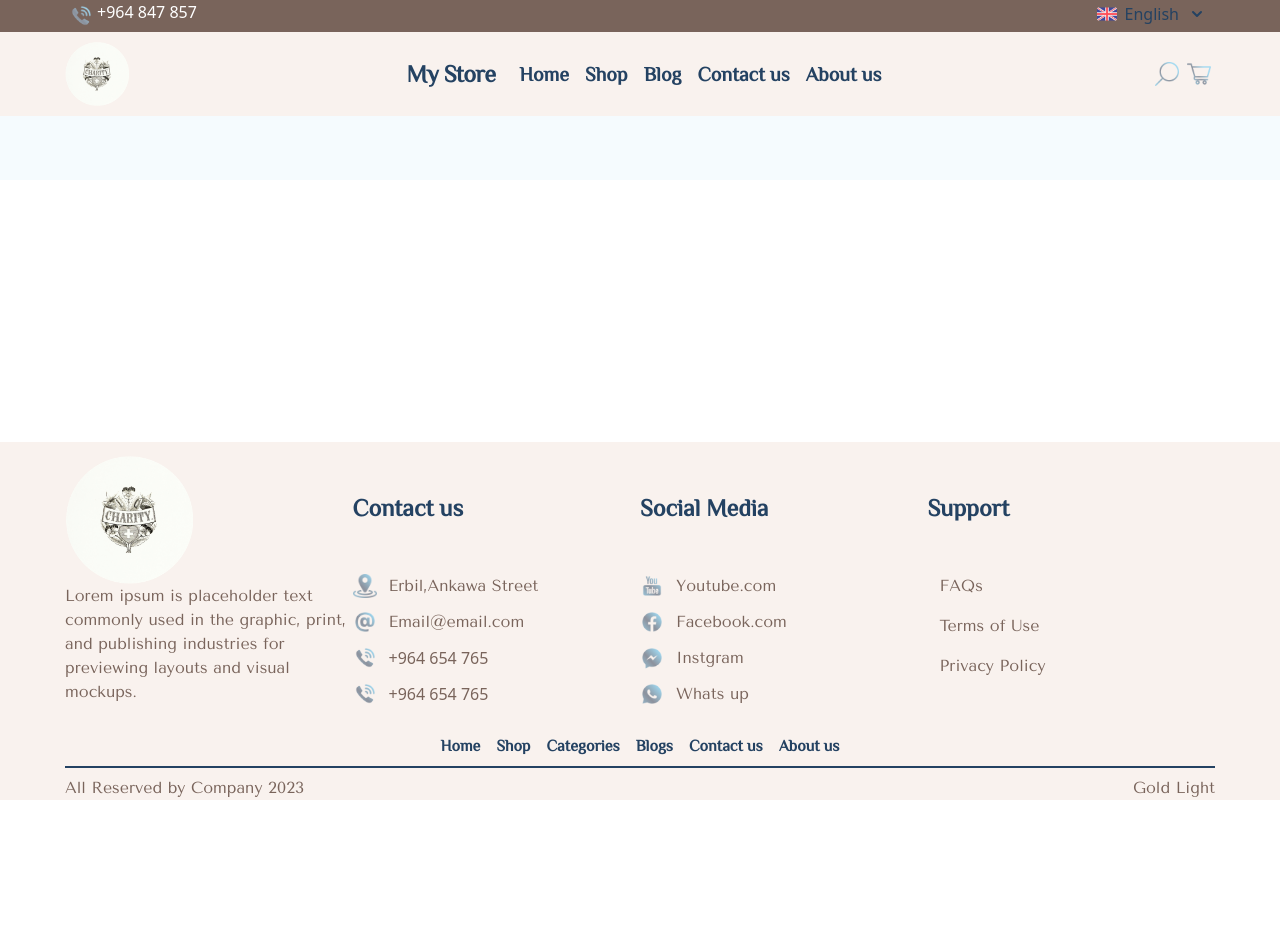
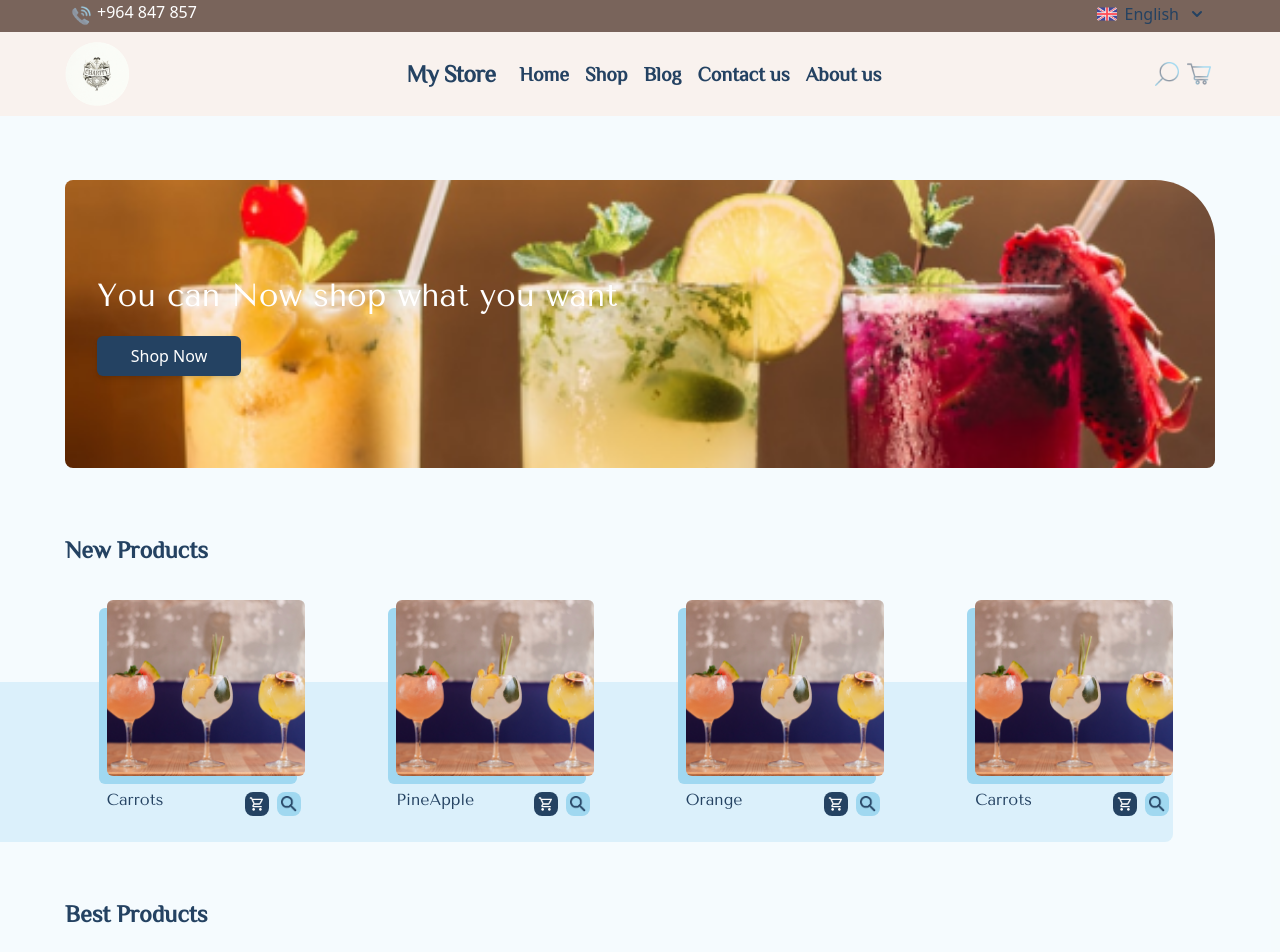
Before and after one commit to ENG9MANAR9SC/shop, a Vue app: page / in a window 1280 px wide. Shown: the top 952 px of the page. Before the commit the page ends 800 px from the top, so only its background shows below. Built offline with nearby package versions, Linux system fonts and the light colour scheme.

Commit message:
update some features

```diff
--- a/src/components/categories/card.vue
+++ b/src/components/categories/card.vue
@@ -4,7 +4,7 @@
             <img src="/icons/drinks/drink3.png" alt="drink" class="w-full rounded-t-[30px]">
             <h2 class="h-header px-2 my-2">{{ title }}</h2>
             <div class="text-base text-primary font-tenor px-2 overflow-hidden text-ellipsis h-48 my-2">{{ description }}</div>
-            <button class="bg-secondery text-white px-8 py-2 rounded-[30px] font-tenor m-3">Shop Now</button>
+            <RouterLink to="/product"><button class="bg-secondery text-white px-8 py-2 rounded-[30px] font-tenor m-3">Shop Now</button></RouterLink>
         </div>
     </div>
 </template>
--- a/src/components/categories/index.vue
+++ b/src/components/categories/index.vue
@@ -25,7 +25,7 @@
         <div class="flex justify-center mt-8">
             <button class="px-8 py-2 bg-secondery text-white rounded-[30px] font-tenor">Load More</button>
         </div>
-
+        <!-- New Products -->
         <div class=" relative mt-16 mb-8">
             <div class="c-container">
                     <h2 class="h-header">New Products</h2>
@@ -35,7 +35,7 @@
             </div>
             <div class="absolute bg-primary-blue opacity-30 h-40 w-11/12 top-1/2 rounded-tr-[60px] rounded-br-lg z-[-2]"></div>
         </div>
-
+        <!-- Best Products -->
         <div class=" relative mt-16 mb-8">
             <div class="c-container">
                     <h2 class="h-header">Best Products</h2>
@@ -111,7 +111,7 @@
 </template>
 <script>
 import category from "../categories/card.vue";
-import cardnew from "../cardnew.vue";
+import cardnew from "../utilities/cardnew.vue";
 export default {
   data() {
     return {
--- a/src/components/footer.vue
+++ b/src/components/footer.vue
@@ -61,7 +61,7 @@
                 <a href="" class="mx-2">About us</a>
             </div>
             <!-- Line -->
-            <div class="width-full h-0.5 bg-secondery my-2 "></div>
+            <div class="width-full h-0.5 bg-secondery my-2"></div>
             <!-- 2023 -->
             <div class="flex justify-between text-base font-tenor text-primary">
                 <div>All Reserved by Company 2023</div>
--- a/src/components/header.vue
+++ b/src/components/header.vue
@@ -17,11 +17,11 @@
             <div class="bg-bglight font-philosopher font-bold">
                 <div class="c-container flex justify-between items-center">
                     <div class="">
-                        <img src="/icons/logo.png" alt="" class="w-16 h-auto">
+                        <RouterLink to="/"><img src="/icons/logo.png" alt="" class="w-16 h-auto"></RouterLink>
                     </div>
 
                     <!-- list Desktop & mobile -->
-                    <nav class="flex items-center justify-between flex-wrap bg-blue-500 p-6">
+                    <nav class="flex items-center justify-between flex-wrap p-6">
                         <div class="flex items-center flex-shrink-0 text-secondery mr-6">
                             <i class="fas fa-shopping-cart fa-2x"></i>
                             <span class=" text-xl tracking-tight ml-2">My Store</span>
--- a/src/components/home.vue
+++ b/src/components/home.vue
@@ -1,5 +1,93 @@
 <template>
-    <div class="text-3xl ">
+    <div class="">
+        <div class="c-container relative">
+            <!-- Banner Image alt="Banner Image"-->
+            <img class="w-full lg:h-72 sm:h-36 object-cover rounded-tl-lg rounded-tr-[60px] rounded-b-lg" src="/icons/drinks/drink1.png" >
+            <!-- Text and Buttons Above Image -->
+            <div class="absolute top-0 left-8 h-full flex flex-col justify-center p-4">
+                <h2 class="text-white text-2xl font-tenor mb-4">You can Now shop what you want</h2>
+                <RouterLink to="/product">
+                    <button class="bg-secondery text-white py-2 px-2 rounded-md shadow-md hover:shadow-lg transition duration-300 w-36">Shop Now</button>
+                </RouterLink>
+            </div>
+        </div>
+
+         <!-- New Products -->
+    <div class=" relative mt-16 mb-8">
+            <div class="c-container">
+                    <h2 class="h-header">New Products</h2>
+                    <div class="flex flex-wrap justify-between gap-2">
+                        <cardnew v-for="cardnew in cardnews" :key="cardnew.title" :title="cardnew.title" :image="cardnew.image" class="lg:w-1/5 md:w-1/3 sm:w-1/2"/>
+                    </div>
+            </div>
+            <div class="absolute bg-primary-blue opacity-30 h-40 w-11/12 top-1/2 rounded-tr-[60px] rounded-br-lg z-[-2]"></div>
+        </div>
+        <!-- Best Products -->
+        <div class=" relative mt-16 mb-8">
+            <div class="c-container">
+                    <h2 class="h-header">Best Products</h2>
+                    <div class="flex flex-wrap justify-between gap-2">
+                        <cardnew v-for="cardnew in cardnews" :key="cardnew.title" :title="cardnew.title"  :image="cardnew.image" class="lg:w-1/5 md:w-1/3 sm:w-1/2"/>
+                    </div>
+            </div>
+             <div class="absolute bg-primary-orange opacity-30 h-40 w-11/12 top-1/2 rounded-tr-[60px] rounded-br-lg z-[-2]"></div>
+        </div>
 
     </div>
 </template>
+
+<script>
+
+import cardnew from "./utilities/cardnew.vue";
+export default {
+  data() {
+    return {
+       /*  categories: [
+        {
+          title: "Category 1",
+          description: "Lorem used in the graphic, print, and  industries for previewing layouts and visual mockups Lorem used in the graphic, print, and  industries for previewing .",
+          image: "../icons/drinks/drink1.png",
+        },
+        {
+          title: "Category 2",
+          description: "Lorem used in the graphic, print, and  industries for previewing layouts and visual mockups Lorem used in the graphic, print, and  industries for previewing .",
+          image: "../icons/drinks/drink2.png",
+        },
+        {
+          title: "Category 3",
+          description: "dustries for previewing in the graphic, print, and ",
+          image: "../icons/drinks/drink3.png",
+        },
+        {
+          title: "Category 4",
+          description: "This is the description for card 4.",
+          image: "../icons/drinks/drink4.png",
+        },
+        ], */
+        cardnews: [
+                {
+                    title:"Carrots",
+                    image: "/icons/drinks/drink1.png",
+                },
+                {
+                    title:"PineApple",
+                    image: "/icons/drinks/drink2.png",
+                },
+                {
+                    title:"Orange",
+                    image: "/icons/drinks/drink3.png",
+                },
+                {
+                    title:"Carrots",
+                    image: "/icons/drinks/drink4.png",
+                }
+        ],
+           };
+        },
+        components: {
+            /* category, */
+            cardnew,
+        },
+
+};
+        </script>
--- a/src/components/products/cart.vue
+++ b/src/components/products/cart.vue
@@ -11,7 +11,7 @@
             </li>
         </ul>
 
-        <div>
+        <div class="w-1/4">
             <div class="custom-bgcolor p-0.5 rounded-lg">
                 <div class="bg-white p-2 rounded-lg">
                     <img src="icons/drinks/drink1.png" alt="" class="w-64 h-44 object-cover rounded-t-lg">
@@ -20,9 +20,13 @@
                         <span>Price</span>
                         <span class="mx-1">150$</span>
                     </div>
-                    <div class="my-1">
+                    <div class="my-1 flex font-tenor ">
                         <span>Num</span>
-                        <span class="mx-1">2</span>
+                        <div class="border rounded-md p-1 w-1/2 mx-1 flex justify-between font-bold">
+                            <span class="">+</span>
+                            <span class="">2</span>
+                            <span class="">_</span>
+                        </div>
                     </div>
                     <div class="my-1 flex justify-between">
                         <span>Total</span>
@@ -32,7 +36,7 @@
             </div>
         </div>
 
-        <button class="btn flex items-center">Check out</button>
+        <button class="btn flex justify-center">Check out</button>
 
     </div>
   </template>
--- a/src/components/products/index.vue
+++ b/src/components/products/index.vue
@@ -33,13 +33,33 @@
             <product v-for="product in products" :key="product.title" :title="product.title" :description="product.description" :image="product.image" class="lg:w-1/5 md:w-1/3 sm:w-1/2"/>
         </div>
     </div>
+    <!-- New Products -->
+    <div class=" relative mt-16 mb-8">
+            <div class="c-container">
+                    <h2 class="h-header">New Products</h2>
+                    <div class="flex flex-wrap justify-between gap-2">
+                        <cardnew v-for="cardnew in cardnews" :key="cardnew.title" :title="cardnew.title" :image="cardnew.image" class="lg:w-1/5 md:w-1/3 sm:w-1/2"/>
+                    </div>
+            </div>
+            <div class="absolute bg-primary-blue opacity-30 h-40 w-11/12 top-1/2 rounded-tr-[60px] rounded-br-lg z-[-2]"></div>
+        </div>
+        <!-- Best Products -->
+        <div class=" relative mt-16 mb-8">
+            <div class="c-container">
+                    <h2 class="h-header">Best Products</h2>
+                    <div class="flex flex-wrap justify-between gap-2">
+                        <cardnew v-for="cardnew in cardnews" :key="cardnew.title" :title="cardnew.title"  :image="cardnew.image" class="lg:w-1/5 md:w-1/3 sm:w-1/2"/>
+                    </div>
+            </div>
+             <div class="absolute bg-primary-orange opacity-30 h-40 w-11/12 top-1/2 rounded-tr-[60px] rounded-br-lg z-[-2]"></div>
+        </div>
 
 
 </template>
 
 <script>
 import product from "../products/card.vue";
-
+import cardnew from "../utilities/cardnew.vue";
 export default {
   data() {
     return {
@@ -65,11 +85,32 @@ export default {
                     description:"graphic, print, and industries for previewing layouts and visual mockups layouts visua",
                 },
 
-        ]
+        ],
+        cardnews: [
+                {
+                    title:"Carrots",
+                    image: "/icons/drinks/drink1.png",
+                },
+                {
+                    title:"PineApple",
+                    image: "/icons/drinks/drink2.png",
+                },
+                {
+                    title:"Orange",
+                    image: "/icons/drinks/drink3.png",
+                },
+                {
+                    title:"Carrots",
+                    image: "/icons/drinks/drink4.png",
+                }
+        ],
            }
         },
+
+
         components: {
             product,
+            cardnew,
         },
-}
+        }
 </script>
```
Also changed, not shown: src/components/utilities/cardnew.vue (renamed from src/components/cardnew.vue).
